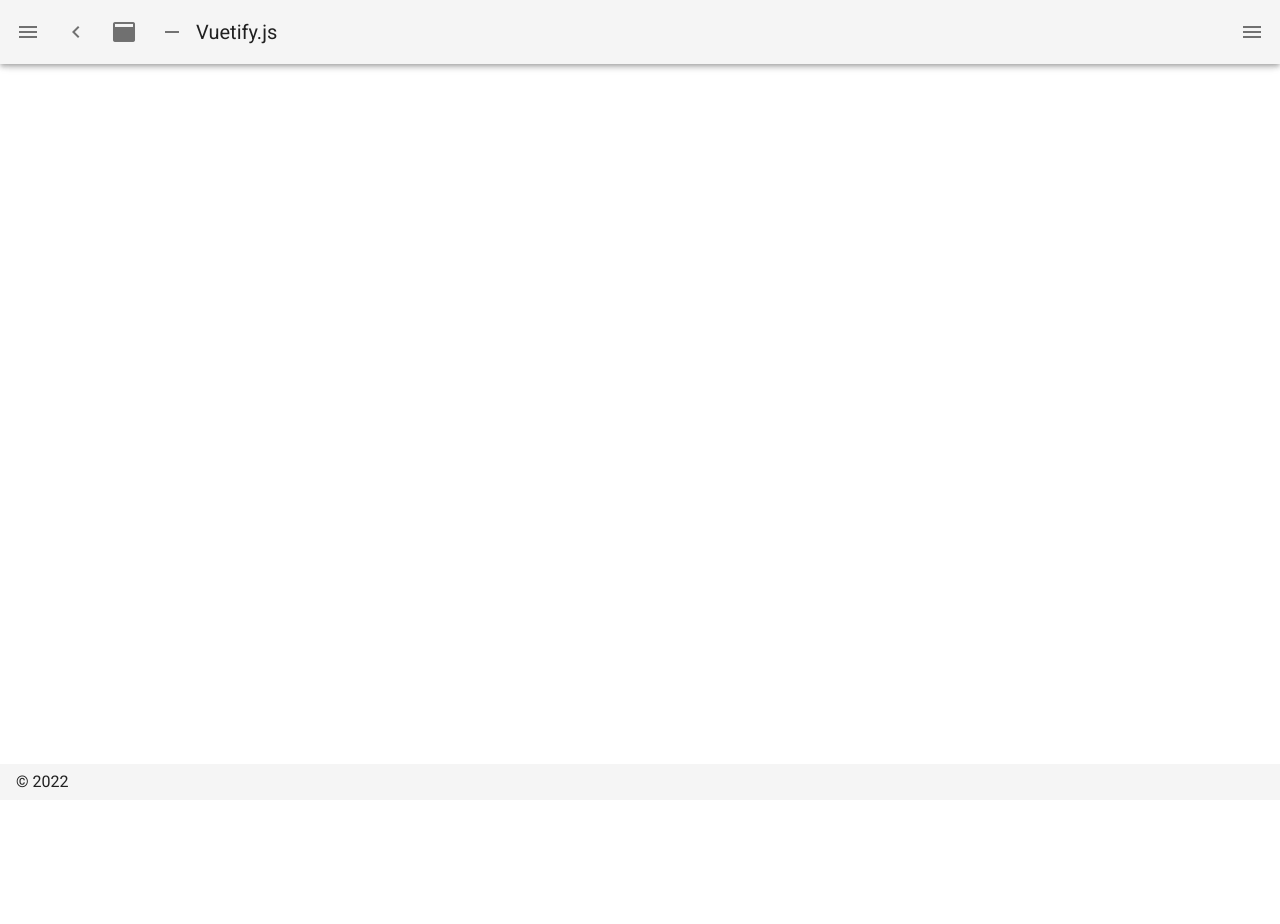
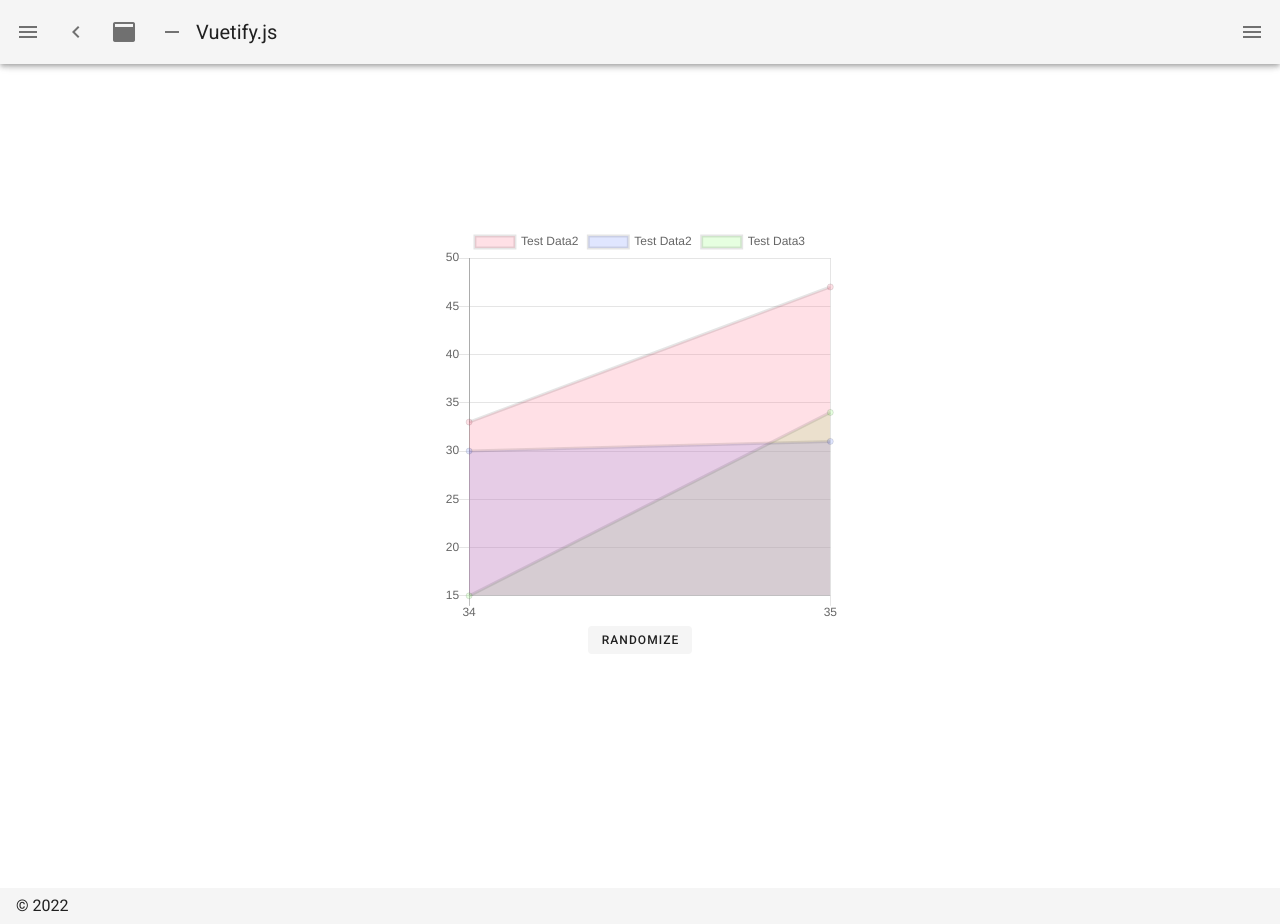
Before and after one commit to yuki0235/sample-nuxt-app, a Nuxt app: page /sample_chart in a window 1280 px wide. Before the commit this address had no page. Before the commit the page ends 800 px from the top, so only its background shows below. Built offline with nearby package versions, Linux system fonts and the light colour scheme.

Commit message:
Chat.js/VueChart.jsでラインチャートを作成

```diff
--- a/layouts/default.vue
+++ b/layouts/default.vue
@@ -106,6 +106,16 @@ export default {
           icon: 'mdi-chart-bubble',
           title: 'Inspire',
           to: '/inspire'
+        },
+        {
+          icon: 'mdi-chart-bubble',
+          title: 'sampleDraggable',
+          to: '/sample_draggable'
+        },
+        {
+          icon: 'mdi-chart-bubble',
+          title: 'sampleChart',
+          to: '/sample_chart'
         }
       ],
       miniVariant: false,
--- a/nuxt.config.js
+++ b/nuxt.config.js
@@ -28,6 +28,10 @@ export default {
 
   // Plugins to run before rendering page: https://go.nuxtjs.dev/config-plugins
   plugins: [
+    {
+      src: '@/plugins/LineChart',
+      ssr: true,
+    }
   ],
 
   // Auto import components: https://go.nuxtjs.dev/config-components
@@ -43,6 +47,7 @@ export default {
   modules: [
     // https://go.nuxtjs.dev/axios
     '@nuxtjs/axios',
+    '@nuxtjs/vuetify'
   ],
 
   // Axios module configuration: https://go.nuxtjs.dev/config-axios
--- a/package.json
+++ b/package.json
@@ -10,9 +10,11 @@
   },
   "dependencies": {
     "@nuxtjs/axios": "^5.13.6",
+    "chart.js": "^2.9.4",
     "core-js": "^3.19.3",
     "nuxt": "^2.15.8",
     "vue": "^2.6.14",
+    "vue-chartjs": "^3.5.1",
     "vue-server-renderer": "^2.6.14",
     "vue-template-compiler": "^2.6.14",
     "vuedraggable": "^2.24.3",
@@ -20,6 +22,7 @@
     "webpack": "^4.46.0"
   },
   "devDependencies": {
+    "@nuxt/types": "~2.15.0",
     "@nuxtjs/vuetify": "^1.12.3"
   }
 }
--- /dev/null
+++ b/pages/sample_chart.vue
@@ -0,0 +1,58 @@
+<template>
+  <v-app id="inspire">
+    <div class="small">
+      <line-chart :chart-data="datacollection"></line-chart>
+      <div class="text-center">
+        <v-btn  depressed small @click="fillData()">Randomize</v-btn>
+      </div>
+    </div>
+  </v-app>
+</template>
+
+<script>
+export default {
+  data () {
+    return {
+      datacollection: {
+        labels: [],
+        datasets: []
+      }
+    }
+  },
+  mounted () {
+    this.fillData()
+  },
+  methods: {
+    fillData () {
+      this.datacollection = {
+        labels: [this.getRandomInt(), this.getRandomInt()],
+        datasets: [
+          {
+            label: 'Test Data2',
+            backgroundColor: 'rgba(255, 100, 130, 0.2)',
+            data: [this.getRandomInt(), this.getRandomInt()]
+          }, {
+            label: 'Test Data2',
+            backgroundColor: 'rgba(100, 130, 255, 0.2)',
+            data: [this.getRandomInt(), this.getRandomInt()]
+          }
+          , {
+            label: 'Test Data3',
+            backgroundColor: 'rgba(130, 255, 100, 0.2)',
+            data: [this.getRandomInt(), this.getRandomInt()]
+          }
+        ]
+      }
+    },
+    getRandomInt () {
+      return Math.floor(Math.random() * (50 - 5 + 1)) + 5
+    }
+  }
+};
+</script>
+<style>
+.small {
+  max-width: 600px;
+  margin:  150px auto;
+}
+</style>
--- /dev/null
+++ b/plugins/LineChart.js
@@ -0,0 +1,12 @@
+import Vue from 'vue';
+import { Line, mixins } from 'vue-chartjs';
+const { reactiveProp } = mixins;
+
+Vue.component('line-chart', {
+  extends: Line,
+  mixins: [reactiveProp],
+  props: ['options'],
+  mounted () {
+    this.renderChart(this.chartData, this.options)
+  }
+});
```
Also changed, not shown: 1 other file (tests, documents, lock files or other folders).
